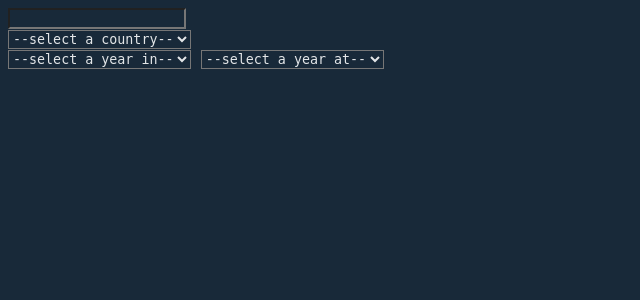
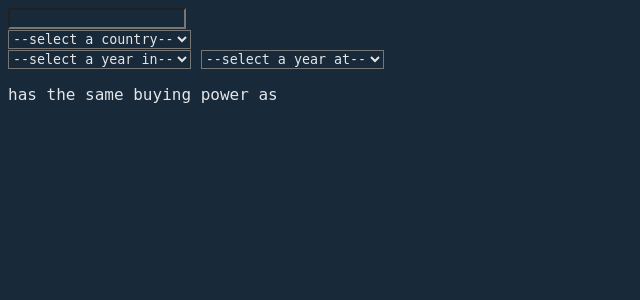
Before and after one commit to YabseraBogale/web4, a Flask app: page /inflation_calculator in a window 1280 px wide. Shown: the top 300 px of the page, without its empty margins (0-640 px from the left). Run offline with Flask 3, Linux system fonts and the light colour scheme.

Commit message:
looks everything is right now to test

```diff
--- a/templates/inflation_calculator.html
+++ b/templates/inflation_calculator.html
@@ -24,6 +24,9 @@
                 <option value="">--select a year at--</option>
             </select>
         </div>
+        <div class="result">
+            <p>has the same buying power as <b id="result"></b></p>
+        </div>
     </div>
 </body>
 </html>
```
